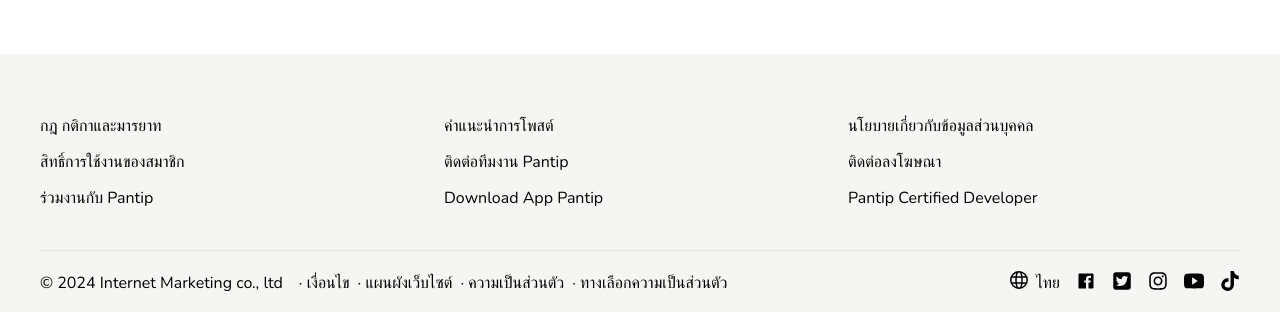
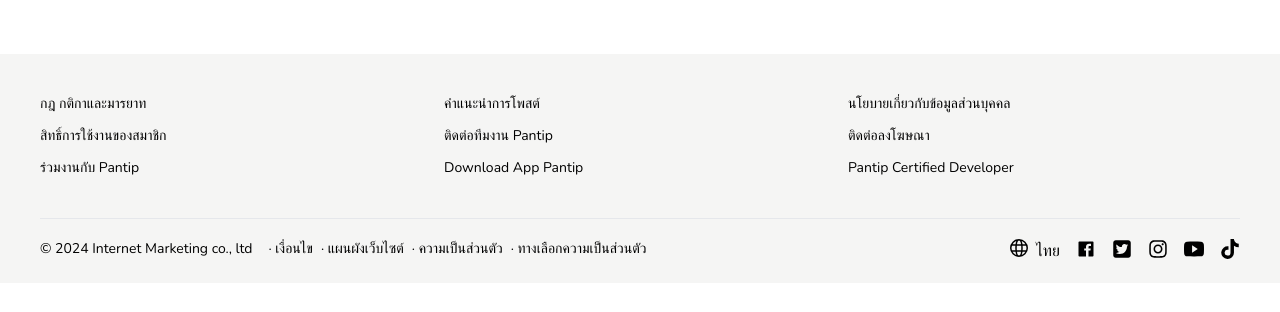
Before and after one commit to Atithiya/pantip-airbnb, a Next.js app: page / in a window 1280 px wide. Shown: the part 1080-1392 px from the top of the page. After the commit the page ends 1363 px from the top, so only its background shows below. Built offline with nearby package versions, Linux system fonts and the light colour scheme.

Commit message:
add readme

```diff
--- a/app/component/Footer.js
+++ b/app/component/Footer.js
@@ -18,7 +18,7 @@
   ];
 
   return (
-    <div className="text-base bg-stone-100 px-6  pt-5 lg:px-10 ">
+    <div className="text-base lg:text-sm bg-stone-100 px-6  pt-5 lg:pt-0 lg:px-10 ">
       {/* Footer section 1  */}
       <div className="grid lg:grid-cols-3 py-5  lg:py-10 gap-3">
         {footerItems.map((item, index) => (
```
Also changed, not shown: 1 other file (tests, documents, lock files or other folders).
